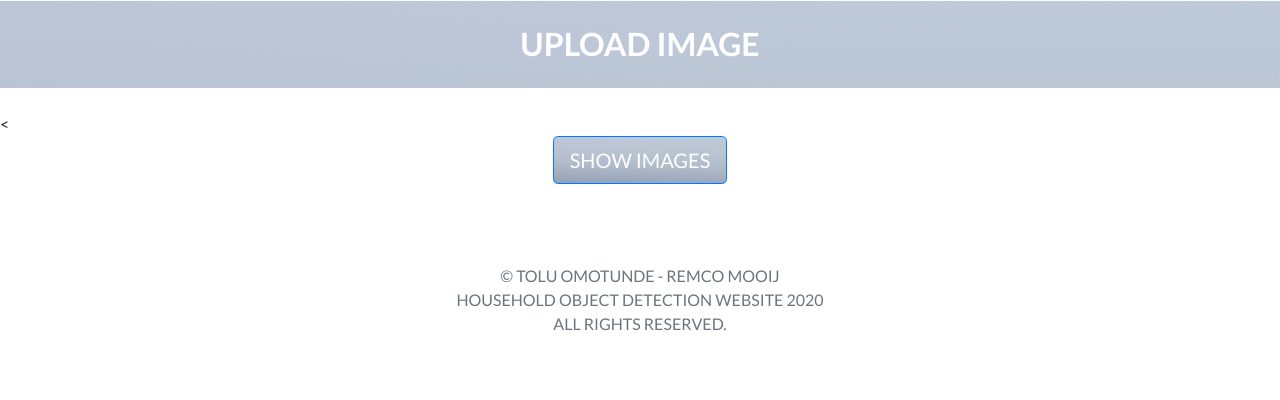
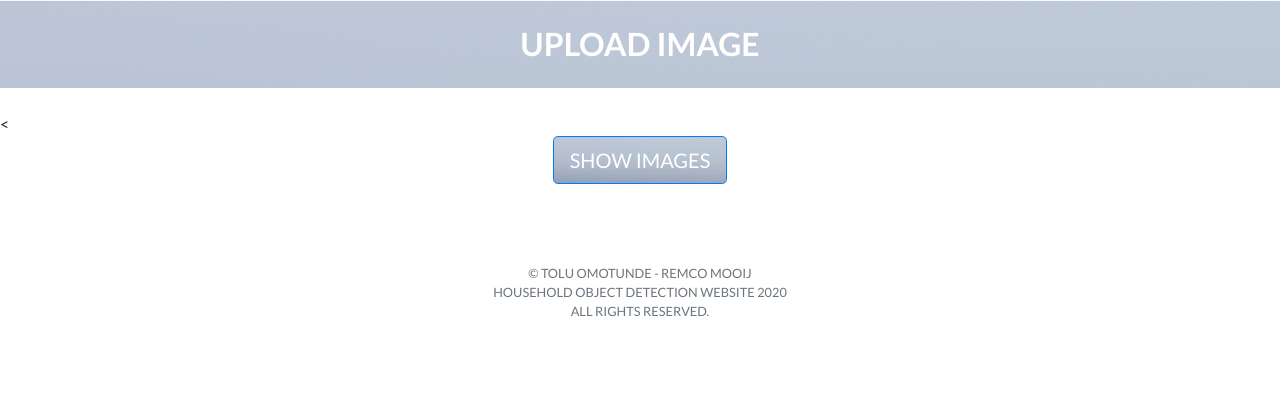
Before and after one commit to teomotun/Object-Detection-Project, a Flask app: template templates/index.html in a window 1280 px wide. Shown: the part 1046-1446 px from the top of the page. After the commit the page ends 1363 px from the top, so only its background shows below. Run offline with Flask 2, Linux system fonts and the light colour scheme; the template is opened without the code that fills it, so the values that code supplies are empty; some libraries are stand-ins or nearby versions.

Commit message:
Added starter files

```diff
--- a/templates/index.html
+++ b/templates/index.html
@@ -262,9 +262,9 @@
     <div class="container">
       <div class="row">
         <div class="col-lg-12 h-100 my-auto" style="text-align: center;">
-          <p class="text-muted medium mb-4 mb-lg-0">&copy; TOLU OMOTUNDE - REMCO MOOIJ</p>
-          <p class="text-muted medium mb-4 mb-lg-0">HOUSEHOLD OBJECT DETECTION WEBSITE 2020</p>
-          <p class="text-muted medium mb-4 mb-lg-0">ALL RIGHTS RESERVED.</p>
+          <p class="text-muted small mb-4 mb-lg-0">&copy; TOLU OMOTUNDE - REMCO MOOIJ</p>
+          <p class="text-muted small mb-4 mb-lg-0">HOUSEHOLD OBJECT DETECTION WEBSITE 2020</p>
+          <p class="text-muted small mb-4 mb-lg-0">ALL RIGHTS RESERVED.</p>
         </div>
       </div>
     </div>
```
